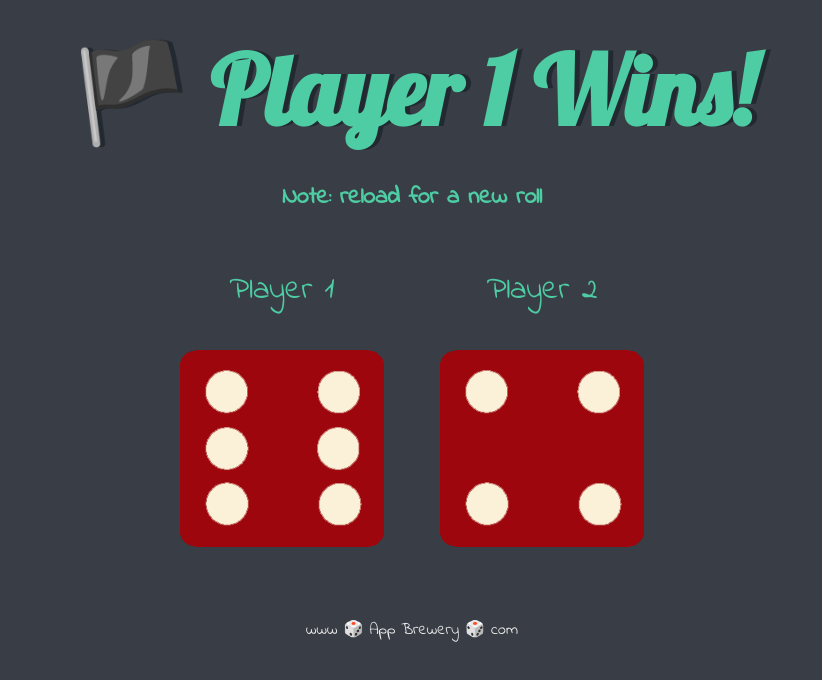
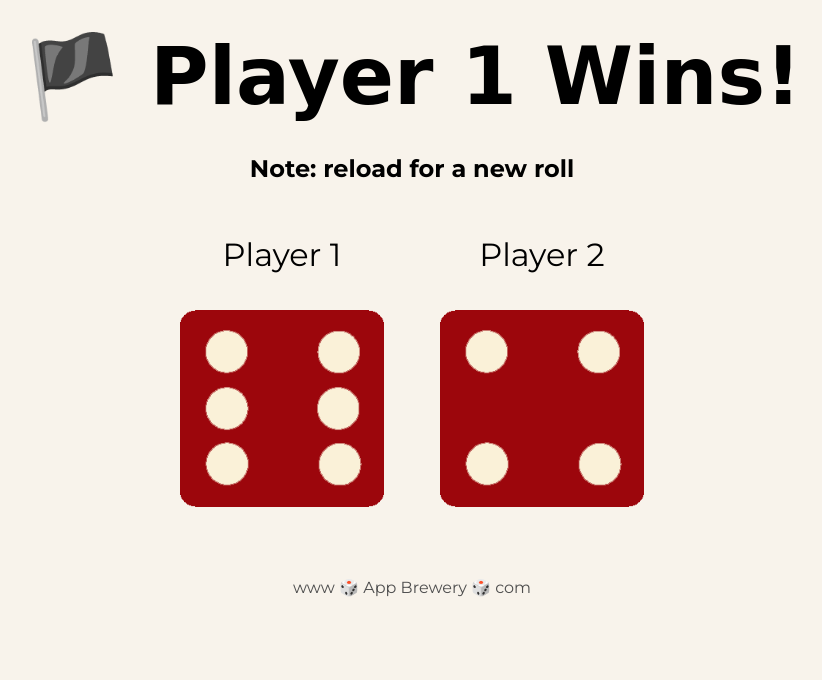
Before and after one commit to maudlinmandrake/Dicee-Challenge, a plain HTML site: page index.html in a window 1280 px wide. Shown: the whole page, without its empty margins (228-1050 px from the left). Drawn offline with Linux system fonts and the light colour scheme; a web font is replaced by a local one.

Commit message:
Cosmetic changes
Updated fonts and some text

```diff
--- a/index.html
+++ b/index.html
@@ -4,13 +4,13 @@
     <meta charset="utf-8">
     <title>Dicee</title>
     <link rel="stylesheet" href="styles.css">
-    <link href="https://fonts.googleapis.com/css?family=Indie+Flower|Lobster" rel="stylesheet">
+    <link href="https://fonts.googleapis.com/css2?family=Fontdiner+Swanky&family=Montserrat:ital,wght@0,400;0,700;1,400&display=swap" rel="stylesheet">
 
   </head>
   <body>
 
     <div class="container">
-      <h1>Refresh Me</h1>
+      <h1>Feeling Lucky?</h1>
       <h2>Note: reload for a new roll</h4>
       <div class="dice">
         <p>Player 1</p>
--- a/index.js
+++ b/index.js
@@ -1,5 +1,6 @@
-//Roll dice
+//Roll die 1
 var randomNumber1 = Math.floor(Math.random() * 6 + 1);
+//Roll die 2
 var randomNumber2 = Math.floor(Math.random() * 6 + 1);
 
 document.querySelector(".img1").setAttribute("src", "images/dice"+randomNumber1+".png");
--- a/styles.css
+++ b/styles.css
@@ -11,26 +11,25 @@
 }
 
 body {
-  background-color: #393E46;
+  background-color: #f8f3eb;
 }
 
 h1 {
   margin: 30px;
-  font-family: 'Lobster', cursive;
-  text-shadow: 5px 0 #232931;
-  font-size: 6rem;
-  color: #4ECCA3;
+  font-family: 'Fontdiner Swanky', cursive;
+  font-size: 5rem;
+  color: #000;
 }
 
 h2 {
-  color: #4ECCA3;
-  font-family: 'Indie Flower', cursive;
+  color: #000;
+  font-family: 'Montserrat', sans-serif;
 }
 
 p {
   font-size: 2rem;
-  color: #4ECCA3;
-  font-family: 'Indie Flower', cursive;
+  color: #000;
+  font-family: 'Montserrat', sans-serif;
 }
 
 img {
@@ -39,8 +38,8 @@ img {
 
 footer {
   margin-top: 5%;
-  color: #EEEEEE;
+  color: #4e4e4e;
   text-align: center;
-  font-family: 'Indie Flower', cursive;
+  font-family: 'Montserrat', sans-serif;
 
 }
```
